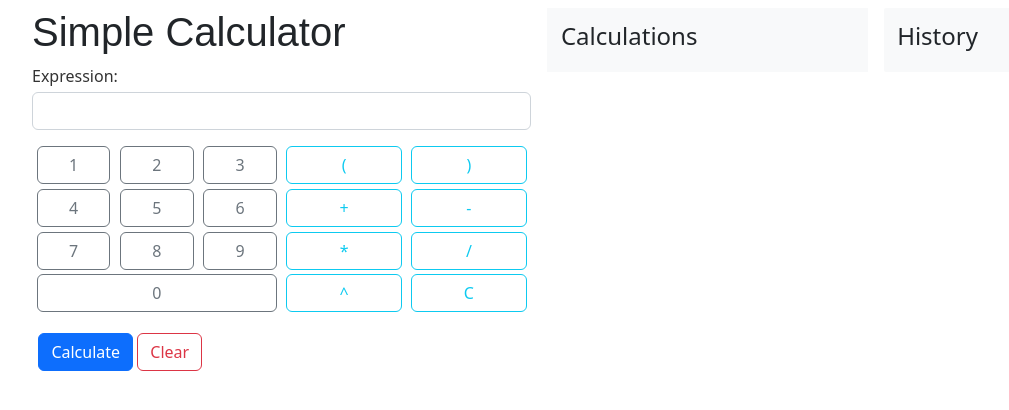
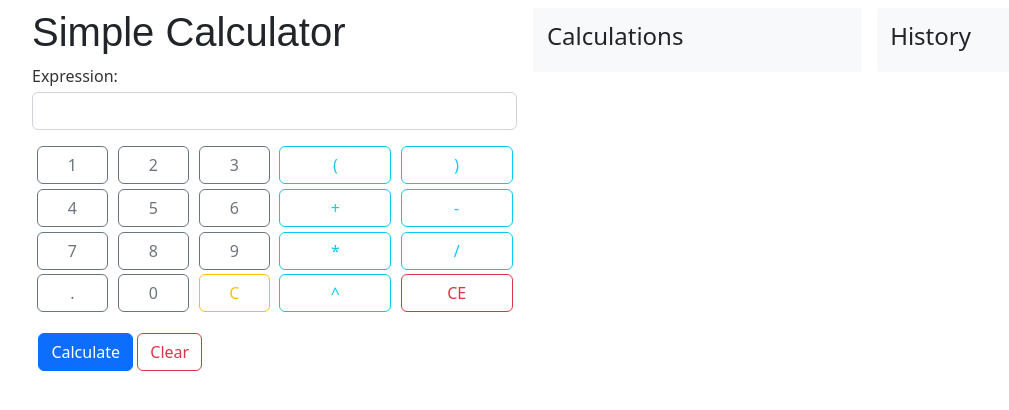
Before and after one commit to mahdihaghverdi/plumacalc, a Django app: page / in a window 1280 px wide. Shown: the part 56-466 px from the top of the page, without its empty margins (50-1059 px from the left). Run offline with Django 4.2, Linux system fonts and the light colour scheme.

Commit message:
write functions for `C` and `CE` buttons

```diff
--- a/calculator/forms.py
+++ b/calculator/forms.py
@@ -7,5 +7,11 @@ class InputForm(forms.Form):
         label="Expression",
         label_suffix=": ",
         empty_value="Arithmetic Expression",
-        widget=TextInput(attrs={"class": "form-control"}),
+        widget=TextInput(
+            attrs={
+                "class": "form-control",
+                "style": "font-family: monospace",
+                "id": "userinput",
+            },
+        ),
     )
--- /dev/null
+++ b/calculator/static/js/script.js
@@ -0,0 +1,8 @@
+function clearInput() {
+    document.getElementById('userinput').value = ''
+}
+
+function removeLast() {
+    let str = document.getElementById('userinput').value;
+    document.getElementById('userinput').value = str.substring(0, str.length - 1);
+}
--- a/calculator/templates/base.html
+++ b/calculator/templates/base.html
@@ -82,5 +82,6 @@
 <script src="https://cdn.jsdelivr.net/npm/bootstrap@5.2.3/dist/js/bootstrap.min.js"
         integrity="sha384-cuYeSxntonz0PPNlHhBs68uyIAVpIIOZZ5JqeqvYYIcEL727kskC66kF92t6Xl2V"
         crossorigin="anonymous"></script>
+<script src="{% static 'js/script.js' %}"></script>
 </body>
 </html>
--- a/calculator/templates/calculator/index.html
+++ b/calculator/templates/calculator/index.html
@@ -28,7 +28,9 @@
                         <button class="col btn btn-outline-secondary" value="9">9</button>
                     </div>
                     <div class="row">
+                        <button class="col btn btn-outline-secondary" value=".">.</button>
                         <button class="col btn btn-outline-secondary" value="0">0</button>
+                        <button class="col btn btn-outline-warning" value="C" onclick="removeLast()">C</button>
                     </div>
                 </div>
                 <div class="col">
@@ -46,7 +48,7 @@
                     </div>
                     <div class="row">
                         <button class="col btn btn-outline-info" value="^">^</button>
-                        <button class="col btn btn-outline-info" value="C">C</button>
+                        <button class="col btn btn-outline-danger" onclick="clearInput()">CE</button>
                     </div>
                 </div>
             </div>
@@ -60,18 +62,18 @@
 
 {% block postfix_result %}
     {% if postfix %}
-        <div class="alert alert-primary" role="alert">
+        <div class="alert alert-primary" role="alert" style="font-family: monospace">
             Postfix: {{ postfix }}
         </div>
     {% endif %}
 
     {% if answer is not None %}
-        <div class="alert alert-success" role="alert">
+        <div class="alert alert-success" role="alert" style="font-family: monospace">
             Answer: {{ answer }}
         </div>
     {% endif %}
     {% if errors %}
-        <div class="alert alert-danger" role="alert">
+        <div class="alert alert-danger" role="alert" style="font-family: monospace">
             {{ errors }}
         </div>
     {% endif %}
@@ -79,7 +81,7 @@
 
 {% block sidebar %}
     {% if input %}
-        <div class="alert alert-info" role="alert">
+        <div class="alert alert-info" role="alert" style="font-family: monospace">
             {{ input }}
         </div>
     {% endif %}
```
